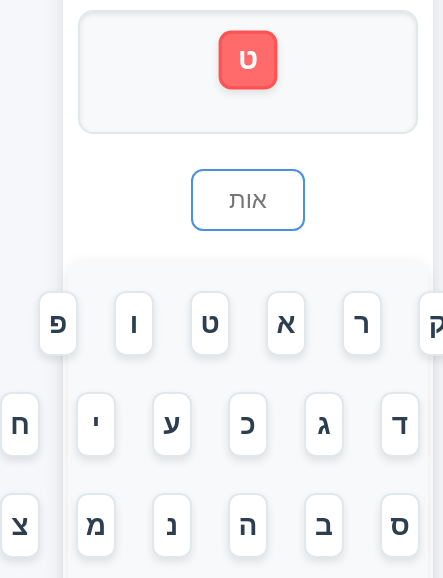
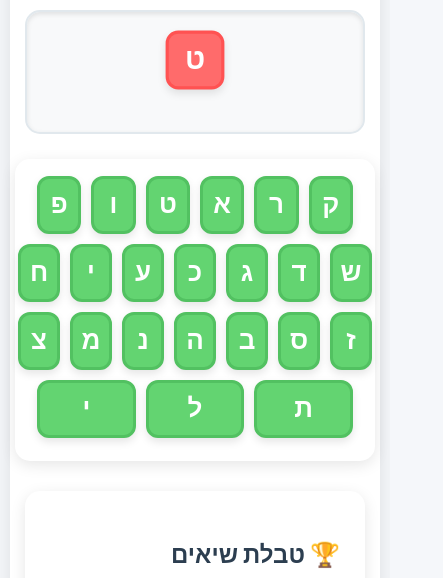
Before and after one commit to yetsion77/israel-geography-quiz, a website: page bor_vaam/index.html in a window 390 px wide. Shown: the part 522-1100 px from the top of the page, 443 px wide, since content can reach past the window. Drawn offline with Linux system fonts and the light colour scheme; no server answers.

Commit message:
index.html

```diff
--- a/bor_vaam/index.html
+++ b/bor_vaam/index.html
@@ -128,25 +128,26 @@
             min-width: 45px;
             height: 55px;
             padding: 0;
-            background-color: white;
-            border: 2px solid var(--border-color);
+            background-color: var(--secondary-color);
+            border: 3px solid #52c161;
             border-radius: 12px;
             font-family: 'Rubik', sans-serif;
             font-size: 24px;
             font-weight: bold;
             cursor: pointer;
             transition: all 0.2s ease;
-            color: var(--text-color);
+            color: white;
             box-shadow: 0 4px 8px var(--shadow-color);
             display: flex;
             align-items: center;
             justify-content: center;
+            margin: 4px;
         }
 
         .key:hover {
-            background-color: var(--primary-color);
-            color: white;
+            background-color: #52c161;
             transform: translateY(-2px);
+            box-shadow: 0 6px 12px var(--shadow-color);
         }
 
         .key:active {
@@ -271,7 +272,26 @@
             box-shadow: 0 0 0 3px rgba(74, 144, 226, 0.3);
         }
 
+#virtual-keyboard {
+            max-width: 600px;
+            margin: 25px auto;
+            padding: 15px;
+            background: transparent;
+            border-radius: 15px;
+        }
+
+        .keyboard-row {
+            display: flex;
+            justify-content: center;
+            gap: 4px;
+            margin-bottom: 8px;
+            padding: 0 5px;
+        }
+
         @media (max-width: 768px) {
+            #letter-input {
+                display: none !important;
+            }
             #game-container {
                 margin: 10px;
                 padding: 15px;
@@ -286,9 +306,10 @@
             }
 
             .key {
-                min-width: 40px;
-                height: 65px;
-                font-size: 28px;
+                min-width: 42px;
+                height: 58px;
+                font-size: 26px;
+                margin: 2px;
             }
 
             .keyboard-row {
```
